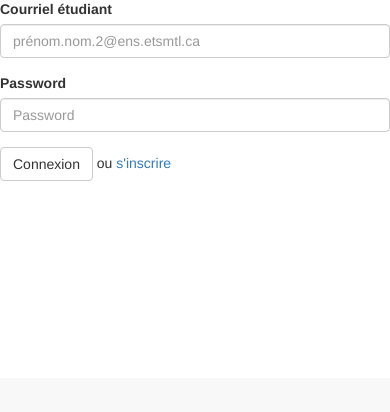
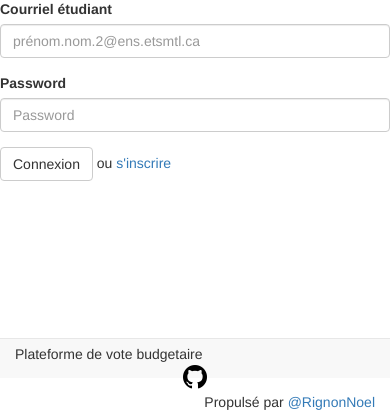
Before and after one commit to CDVU/plateforme-de-vote-budgetaire, a Django app: page / in a window 390 px wide. Shown: the part 466-878 px from the top of the page. Before the commit the page ends 647 px from the top, so only its background shows below. Run offline with Django 3.2, Linux system fonts and the light colour scheme; some libraries are stand-ins or nearby versions.

Commit message:
add footer on landing base

```diff
--- a/plateforme_budgetaire/plateforme_budgetaire/static/css/style.css
+++ b/plateforme_budgetaire/plateforme_budgetaire/static/css/style.css
@@ -25,3 +25,30 @@
     width : 100%;
     margin-top: 50px;
 }
+
+html {
+    margin:0;
+	padding:0;
+    height:100%;
+}
+
+body {
+	margin:0;
+	padding:0;
+    min-height:100%;
+    position: relative;
+}
+
+#content {
+	padding-bottom: 50px;
+}
+
+footer {
+    position: absolute;
+    bottom: 0;
+	background: #F8F8F8;
+	border-top: 1px solid #E7E7E7;
+	padding-top: 5px;
+	width:100%;
+	height:40px;
+}
--- a/plateforme_budgetaire/plateforme_budgetaire/templates/landing_base.html
+++ b/plateforme_budgetaire/plateforme_budgetaire/templates/landing_base.html
@@ -54,7 +54,7 @@
             </div><!-- /.container-fluid -->
         </nav>
 
-        <div class="row">
+        <div class="row" id="content">
             <div class="col-sm-offset-1 col-sm-10">
                 {% if messages %}
                     {% for message in messages %}
@@ -80,6 +80,20 @@
             </div>
         </div>
 
+        <footer id="footer" >
+            <div class="col-sm-4">
+                      Plateforme de vote budgetaire
+            </div>
+            <div class="col-sm-4 text-center">
+                <a style="color: black;" href="https://github.com/CDVU/plateforme-de-vote-budgetaire">
+                    <i class="fa fa-github fa-2x"></i>
+                </a>
+            </div>
+            <div class="col-sm-4 text-right">
+                Propulsé par <a href="https://github.com/RignonNoel/">@RignonNoel</a>
+            </div>
+        </footer>
+
         <script src="{% static 'jquery/jquery-2.2.2.min.js' %}" type="application/javascript"></script>
         <script src="{% static 'bootstrap-3.3.6-dist/js/bootstrap.min.js' %}" type="application/javascript"></script>
         <script src="{% static 'bootstrap-switch-master/dist/js/bootstrap-switch.min.js' %}" type="application/javascript"></script>
```
